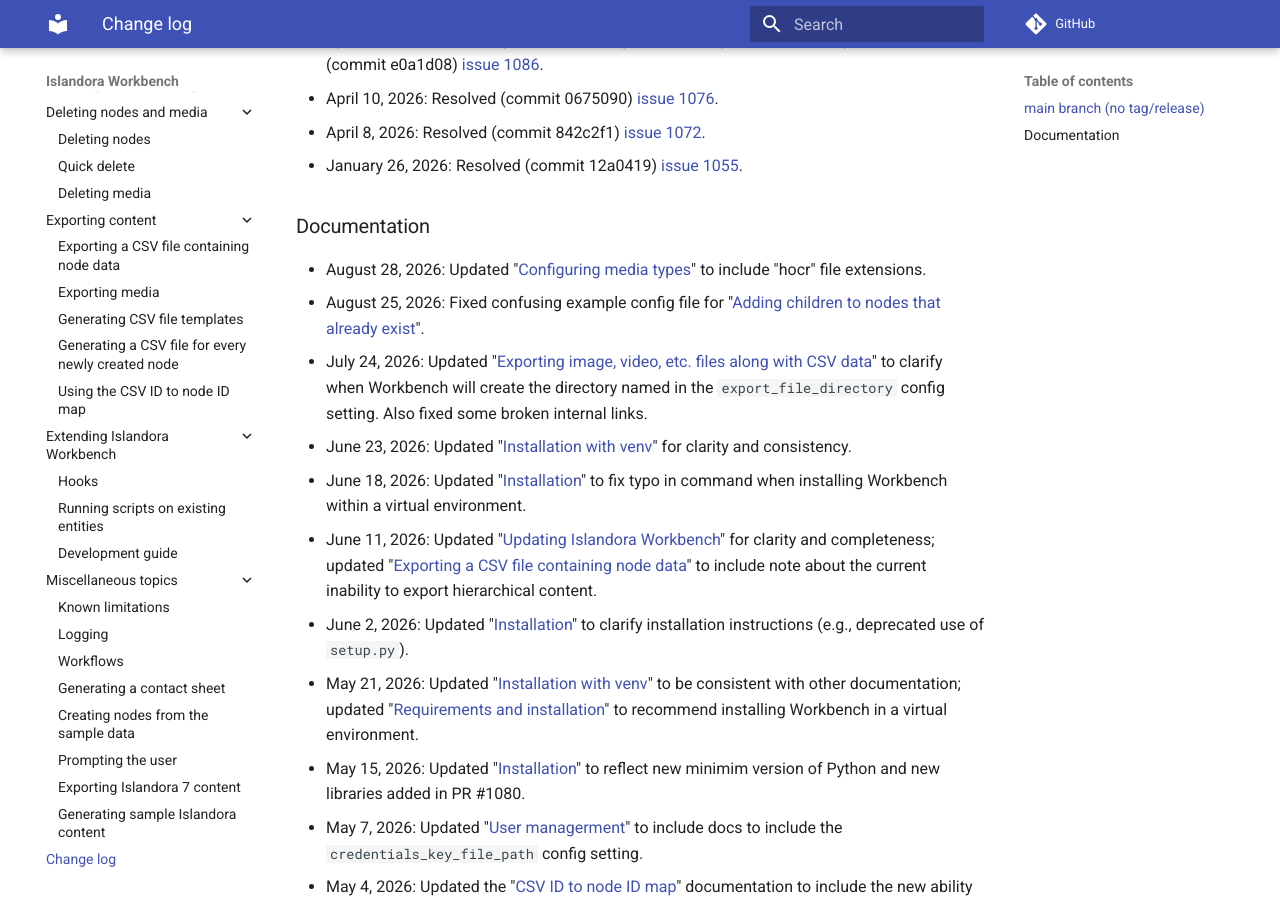
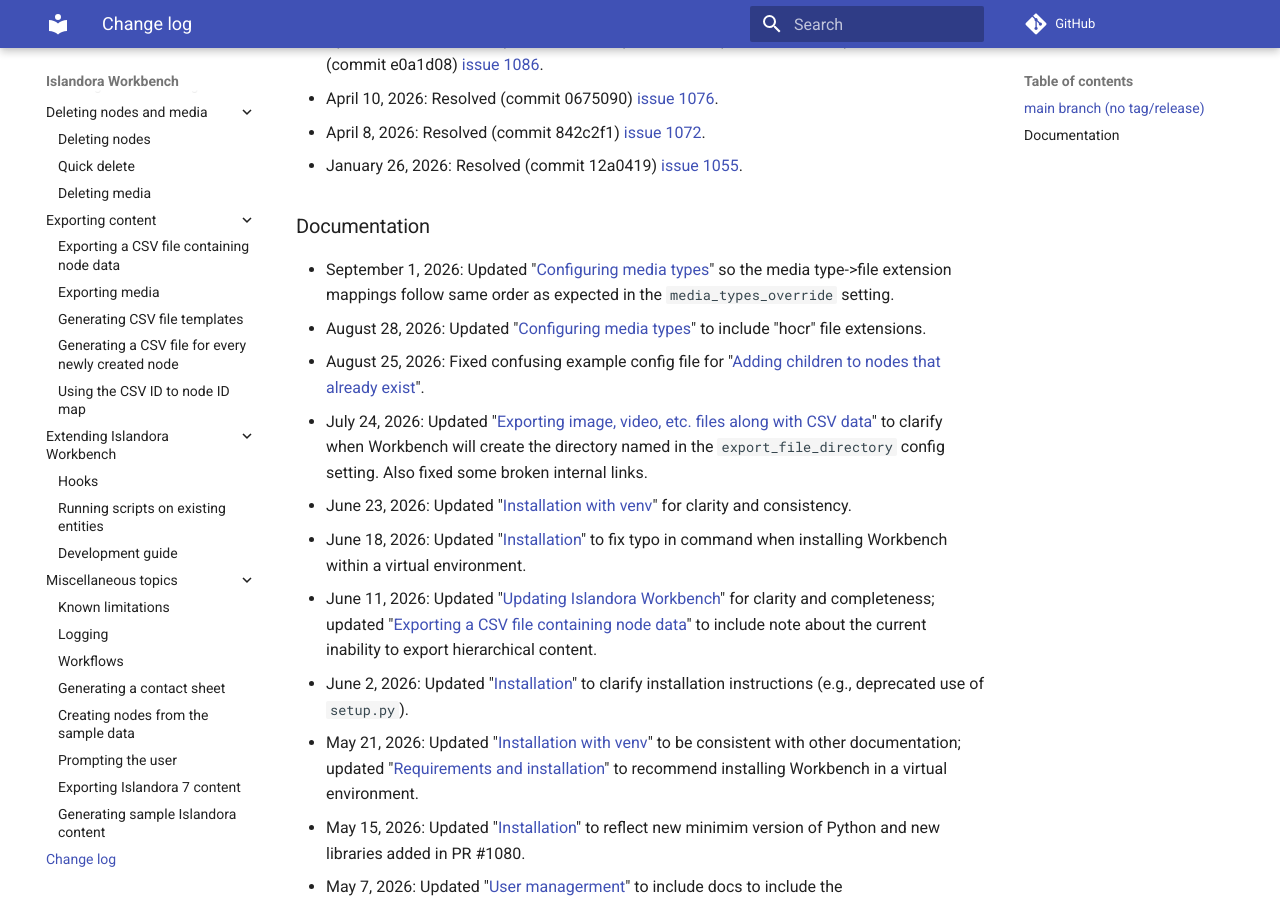
Before and after one commit to mjordan/islandora_workbench_docs, an MkDocs documentation site: the page built from docs/changelog.md, in a window 1280 px wide and 900 px high, scrolled down 618 px. Built offline with MkDocs 1.6.1 and Material for MkDocs 9.7.7, drawn with Linux system fonts in a browser that asks for light colours; comment, search, counter and statistics services are not loaded.

Commit message:
Updated changelog.

```diff
--- a/docs/changelog.md
+++ b/docs/changelog.md
@@ -20,6 +20,7 @@
 
 ### Documentation
 
+* September 1, 2026: Updated "[Configuring media types](https://mjordan.github.io/islandora_workbench_docs/media_types/)" so the media type->file extension mappings follow same order as expected in the `media_types_override` setting.
 * August 28, 2026: Updated "[Configuring media types](https://mjordan.github.io/islandora_workbench_docs/media_types/)" to include "hocr" file extensions.
 * August 25, 2026: Fixed confusing example config file for "[Adding children to nodes that already exist](https://mjordan.github.io/islandora_workbench_docs/paged_and_compound/#adding-children-to-nodes-that-already-exist)".
 * July 24, 2026: Updated "[Exporting image, video, etc. files along with CSV data](/islandora_workbench_docs/exporting_media/#exporting-image-video-etc-files-along-with-csv-data)" to clarify when Workbench will create the directory named in the `export_file_directory` config setting. Also fixed some broken internal links.
```
